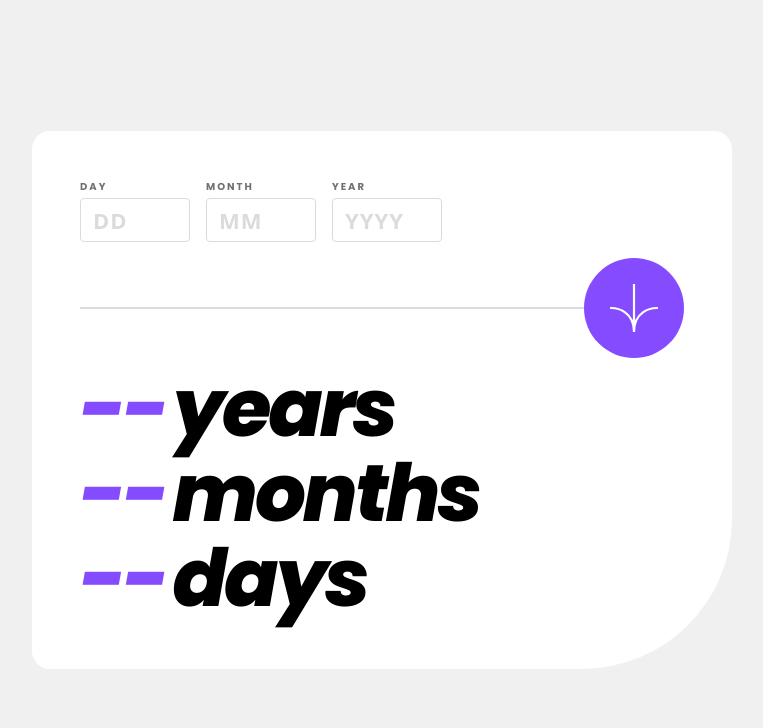
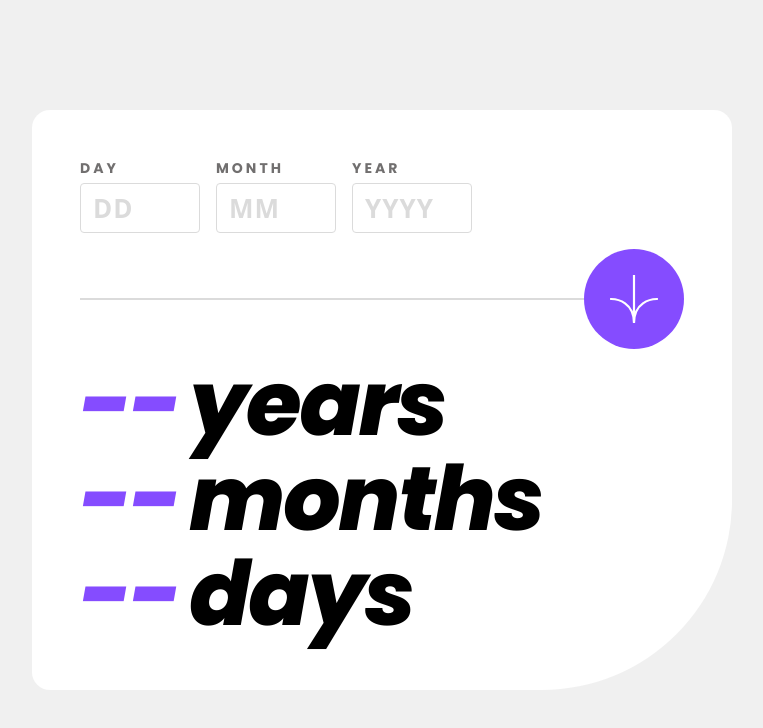
Before and after one commit to AnoopLamba/agecalculator, a plain HTML site: page index.html in a window 1280 px wide. Shown: the whole page, without its empty margins (258-1021 px from the left). Drawn offline with nearby package versions, Linux system fonts and the light colour scheme.

Commit message:
improved some styling

```diff
--- a/index.css
+++ b/index.css
@@ -1,4 +1,4 @@
-@import url("https://fonts.googleapis.com/css2?family=Poppins:ital,wght@0,400;0,700;0,800;1,400;1,800&display=swap");
+@import url("https://fonts.googleapis.com/css2?family=Poppins:ital,wght@0,400;0,700;0,800;0,900;1,400;1,800&display=swap");
 
 :root {
   --Purple: hsl(259, 100%, 65%);
@@ -43,14 +43,18 @@ input[type="number"] {
   border-top-left-radius: 18px;
   border-bottom-left-radius: 18px;
   border-top-right-radius: 18px;
-  border-bottom-right-radius: 150px;
+  border-bottom-right-radius: 190px;
+
+  @media (max-width: 575.98px) {
+    border-bottom-right-radius: 80px;
+  }
 }
 label {
   color: var(--Smokey-grey);
   font-family: "Poppins";
   font-weight: 700;
-  font-size: 10px;
-  letter-spacing: 2px;
+  font-size: 14px;
+  letter-spacing: 3px;
 
   @media (max-width: 575.98px) {
     font-size: 9px;
@@ -58,8 +62,8 @@ label {
   }
 }
 input {
-  width: 110px;
-  font-size: 22px;
+  width: 120px;
+  font-size: 26px;
   font-weight: 800;
   color: black;
   padding: 6px 12px;
@@ -142,11 +146,11 @@ input:focus {
 /* show age */
 .show-age {
   font-family: Poppins;
-  font-weight: 800;
+  font-weight: 900;
   font-style: italic;
-  font-size: 80px;
+  font-size: 90px;
   word-spacing: -7px;
-  line-height: 85px;
+  line-height: 95px;
 
   @media (max-width: 991.98px) {
     font-size: 70px;
@@ -158,7 +162,9 @@ input:focus {
   }
 }
 .show-age .show-age-ctr {
-  letter-spacing: -3px;
+  @media (min-width: 576px) {
+    letter-spacing: -2px;
+  }
 }
 .show-age .age-digit {
   color: var(--Purple);
--- a/index.html
+++ b/index.html
@@ -23,7 +23,7 @@
   <body>
     <div class="age-ctr d-flex align-items-center justify-content-center">
       <div
-        class="age bg-white p-4 p-sm-5 d-flex flex-column justify-content-center align-content-center gap-2"
+        class="age bg-white p-4 p-sm-5 d-flex flex-column justify-content-center align-content-start gap-2"
       >
         <!-- age input form -->
         <form
@@ -31,7 +31,7 @@
           class="w-100 date-input d-flex flex-column align-items-start justify-content-center gap-3"
         >
           <div
-            class="w-100 d-flex align-items-center justify-content-center justify-content-lg-start gap-2 gap-sm-3"
+            class="w-100 d-flex align-items-center justify-content-center justify-content-sm-start gap-2 gap-sm-3"
           >
             <!-- day input -->
             <div class="d-flex flex-column gap-1 position-relative">
```
